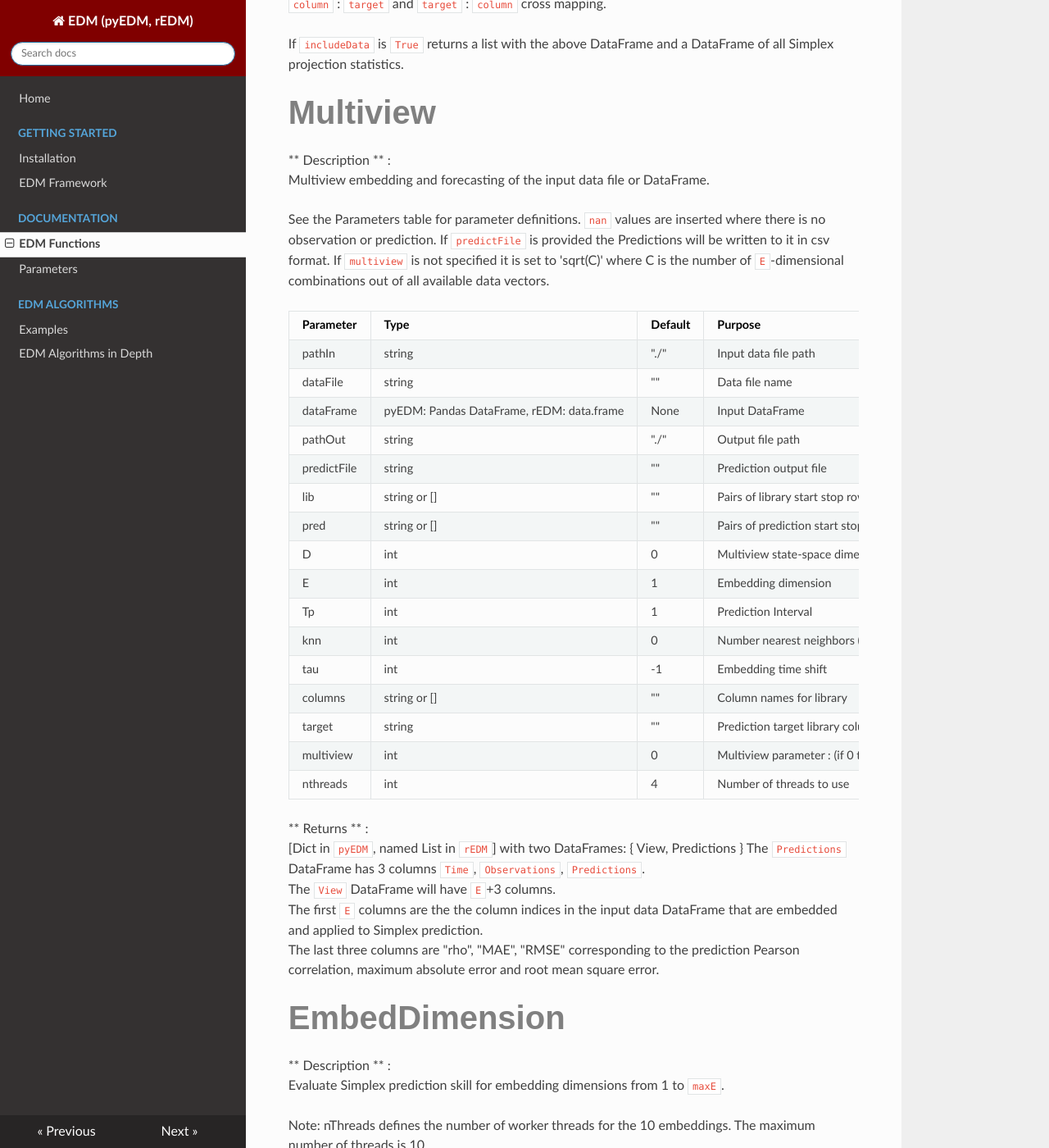
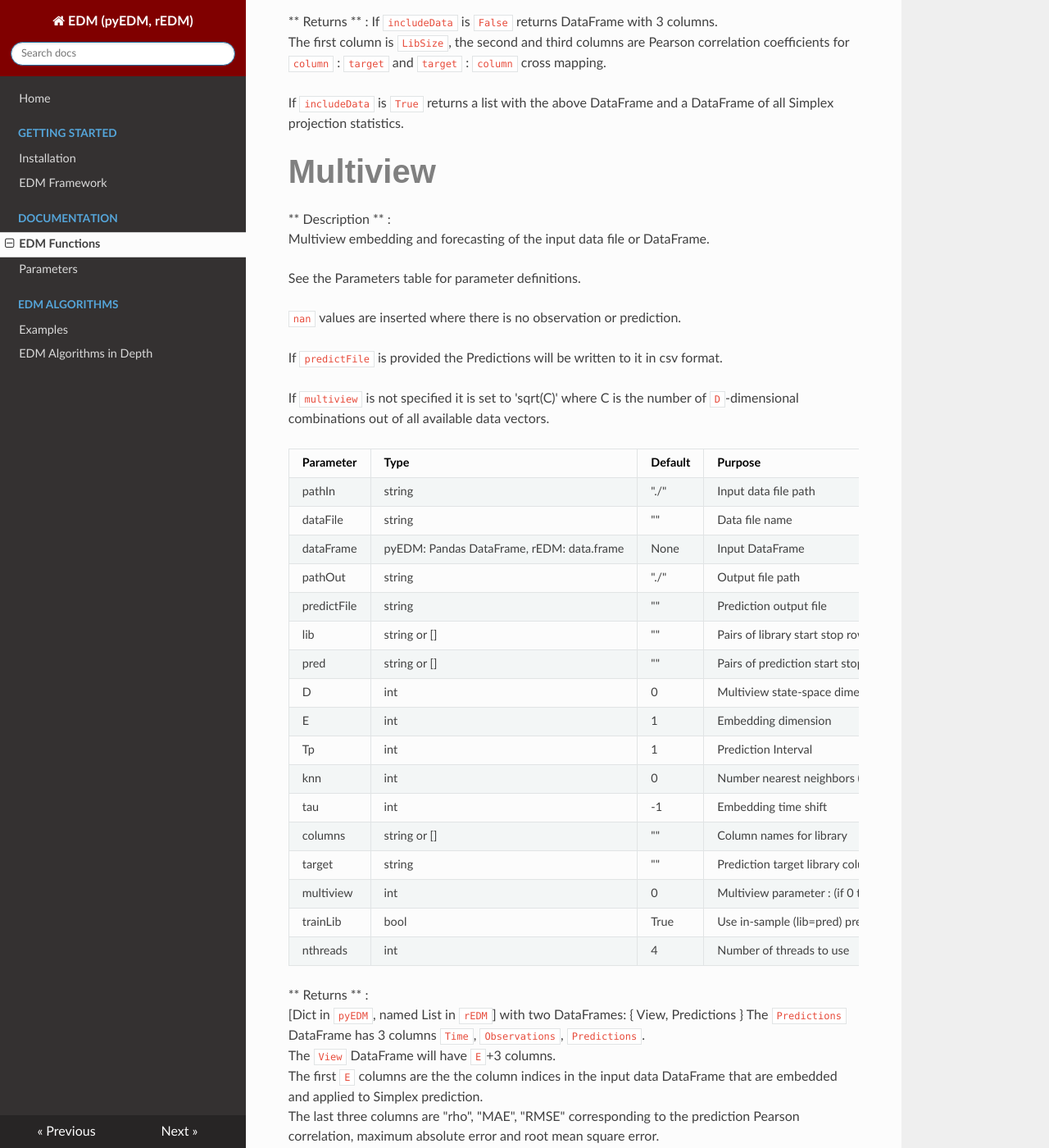
Before and after one commit to SugiharaLab/EDM_Documentation, an MkDocs documentation site: the page built from docs/edm_functions.md, in a window 1280 px wide and 1400 px high, scrolled down 4175 px. Shown: the whole window at 82% size. Built offline with MkDocs 1.6.1, drawn with Linux system fonts in a browser that asks for light colours; nearby versions of some CDN libraries.

Commit message:
Update v1.3.5

```diff
--- a/docs/edm_functions.md
+++ b/docs/edm_functions.md
@@ -113,10 +113,13 @@
 `libSizes` specifies a string with "start stop increment"
 row values, i.e. "10 80 10" will evaluate library sizes from 10 to 80
 in increments of 10.
+
 If `random` is true , sample observations are randomly selected from the
 subset of each library size.
+
 If `seed=0` , then a random seed is generated for the random number generator.
 Otherwise, seed is used to initialise the random number generator.
+
 If `random` is false, sample is ignored and contiguous library rows up to the
 current library size are used.
 Note: Cross mappings are performed between column : target , and target : column.
@@ -157,10 +160,13 @@
 Multiview embedding and forecasting of the input data file or DataFrame.
 
 See the Parameters table for parameter definitions.
+
 `nan` values are inserted where there is no observation or prediction.
+
 If `predictFile` is provided the Predictions will be written to it in csv format.
+
 If `multiview` is not specified it is set to 'sqrt(C)' where C is the number of
-`E`-dimensional combinations out of all available data vectors.
+`D`-dimensional combinations out of all available data vectors.
 
 | Parameter | Type | Default | Purpose |
 | --------- | ---- | ------- | ------- |
@@ -178,7 +184,8 @@
 | tau       | int    | -1    | Embedding time shift |
 | columns | string or []| "" | Column names for library |
 | target    | string | ""    | Prediction target library column name |
-| multiview | int    | 0     | Multiview parameter : (if 0 then set to 'sqrt(C)' where C is the number of  E-dimensional combinations out of all available data vectors)|
+| multiview | int    | 0     | Multiview parameter : (if 0 then set to 'sqrt(C)' where C is the number of  D-dimensional combinations out of all available data vectors)|
+| trainLib  | bool   | True  | Use in-sample (lib=pred) prediction for ranking |
 | nthreads  | int    | 4     | Number of threads to use |
 
 ** Returns **  :
```
